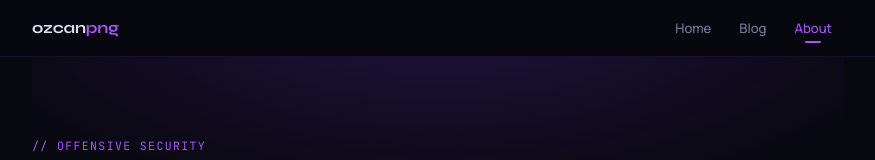
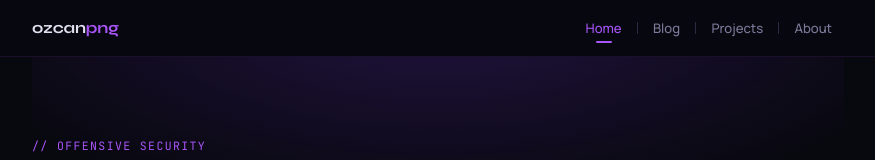
Before and after one commit to ozcanpng/ozcanpng.github.io, an Astro site: page / in a window 1280 px wide. Shown: the top 160 px of the page, without its empty margins (202-1077 px from the left). Built offline with nearby package versions, Linux system fonts and the light colour scheme; Astro itself is replaced by a stand-in of ours; no server answers.

Commit message:
feat: add Projects nav link, nav separators, extend section-aware active state

```diff
--- a/src/layouts/Layout.astro
+++ b/src/layouts/Layout.astro
@@ -57,7 +57,11 @@ const currentPath = Astro.url.pathname;
       <a href="/" class="nav-logo">ozcan<span>png</span></a>
       <div class="nav-links" id="nav-links">
         <a href="/" class:list={['nav-link', { active: currentPath === '/' }]}>Home</a>
+        <span class="nav-sep"></span>
         <a href="/blog" class:list={['nav-link', { active: currentPath.startsWith('/blog') }]}>Blog</a>
+        <span class="nav-sep"></span>
+        <a href="/#projects" class="nav-link">Projects</a>
+        <span class="nav-sep"></span>
         <a href="/#about" class="nav-link">About</a>
       </div>
       <button class="nav-mobile-btn" id="nav-mobile-btn" aria-label="Menu">
@@ -119,30 +123,39 @@ const currentPath = Astro.url.pathname;
       window.location.replace('/blog/' + slug);
     }
 
-    // About section active nav sync
-    function syncAboutNav() {
-      const about = document.getElementById('about');
-      if (!about) return;
-      const homeLink = document.querySelector<HTMLAnchorElement>('a[href="/"].nav-link');
-      const aboutLink = document.querySelector<HTMLAnchorElement>('a[href="/#about"].nav-link');
-      if (!homeLink || !aboutLink) return;
+    // Section-aware active nav sync (home / projects / about)
+    function syncSectionNav() {
+      if (window.location.pathname !== '/') return;
 
-      const io = new IntersectionObserver(([entry]) => {
-        if (entry.isIntersecting) {
-          homeLink.classList.remove('active');
-          aboutLink.classList.add('active');
-        } else {
-          aboutLink.classList.remove('active');
-          if (window.location.pathname === '/') homeLink.classList.add('active');
+      const defs = [
+        { id: 'home',     sel: 'a[href="/"].nav-link' },
+        { id: 'projects', sel: 'a[href="/#projects"].nav-link' },
+        { id: 'about',    sel: 'a[href="/#about"].nav-link' },
+      ];
+
+      const items = defs.map(d => ({
+        el:   document.getElementById(d.id),
+        link: document.querySelector<HTMLAnchorElement>(d.sel),
+      })).filter(d => d.el && d.link);
+
+      if (!items.length) return;
+
+      const io = new IntersectionObserver(entries => {
+        for (const entry of entries) {
+          if (!entry.isIntersecting) continue;
+          const hit = items.find(d => d.el === entry.target);
+          if (!hit) continue;
+          items.forEach(d => d.link!.classList.remove('active'));
+          hit.link!.classList.add('active');
         }
-      }, { rootMargin: '-56px 0px 0px 0px', threshold: 0.1 });
+      }, { rootMargin: '-56px 0px -45% 0px', threshold: 0 });
 
-      io.observe(about);
+      items.forEach(d => io.observe(d.el!));
     }
 
     // Run on first load + re-run after every ViewTransitions navigation
-    syncAboutNav();
-    document.addEventListener('astro:page-load', syncAboutNav);
+    syncSectionNav();
+    document.addEventListener('astro:page-load', syncSectionNav);
   </script>
 </body>
 </html>
--- a/src/pages/index.astro
+++ b/src/pages/index.astro
@@ -74,7 +74,7 @@ const recentPosts = allPosts
     ))}
   </div>
 
-  <div class="section-head">
+  <div class="section-head" id="projects">
     <span class="section-title">Projects</span>
     <a class="section-more" href="https://github.com/ozcanpng" target="_blank" rel="noopener">GitHub ↗</a>
   </div>
--- a/src/styles/global.css
+++ b/src/styles/global.css
@@ -72,7 +72,12 @@
     }
     .nav-logo span { color: var(--purple); }
 
-    .nav-links { display: flex; gap: .25rem; }
+    .nav-links { display: flex; align-items: center; gap: .2rem; }
+    .nav-sep {
+      width: 1px; height: 12px;
+      background: var(--dim);
+      flex-shrink: 0; opacity: .7;
+    }
     .nav-link {
       position: relative;
       font-size: .82rem; font-weight: 500;
@@ -547,6 +552,7 @@
         background: var(--bg); border-bottom: 1px solid var(--border);
         padding: .75rem 1rem;
       }
+      .nav-links.open .nav-sep { display: none; }
       .hero { padding: 3rem 0 2.5rem; }
       .post-item { grid-template-columns: auto 1fr; }
       .post-meta  { display: none; }
```
